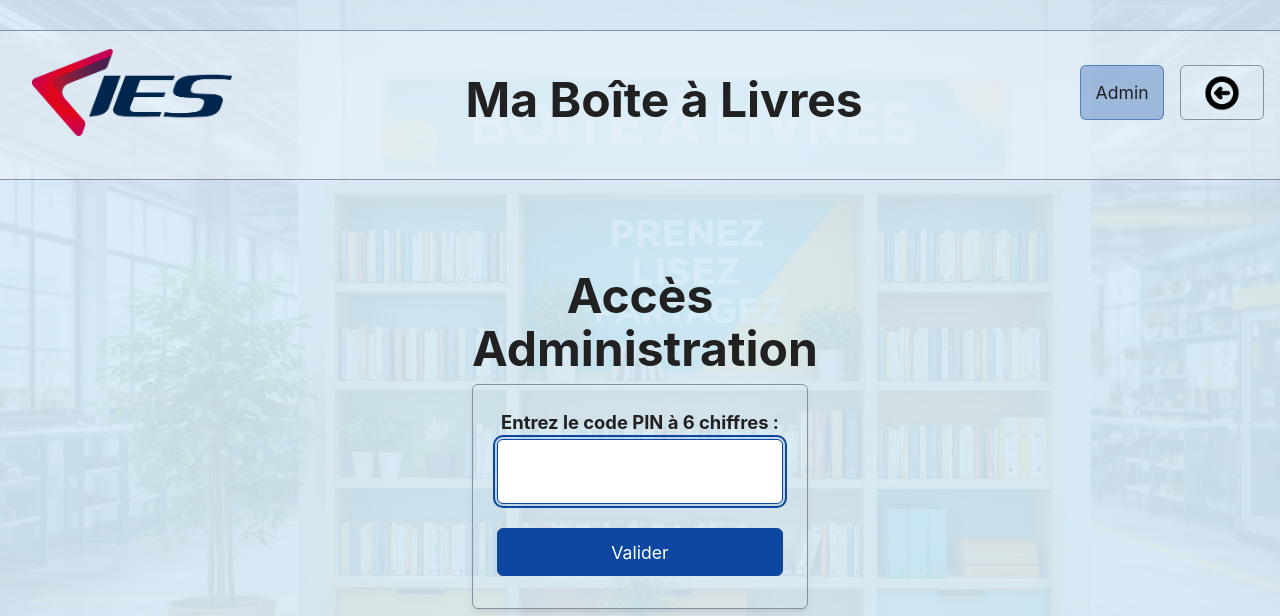
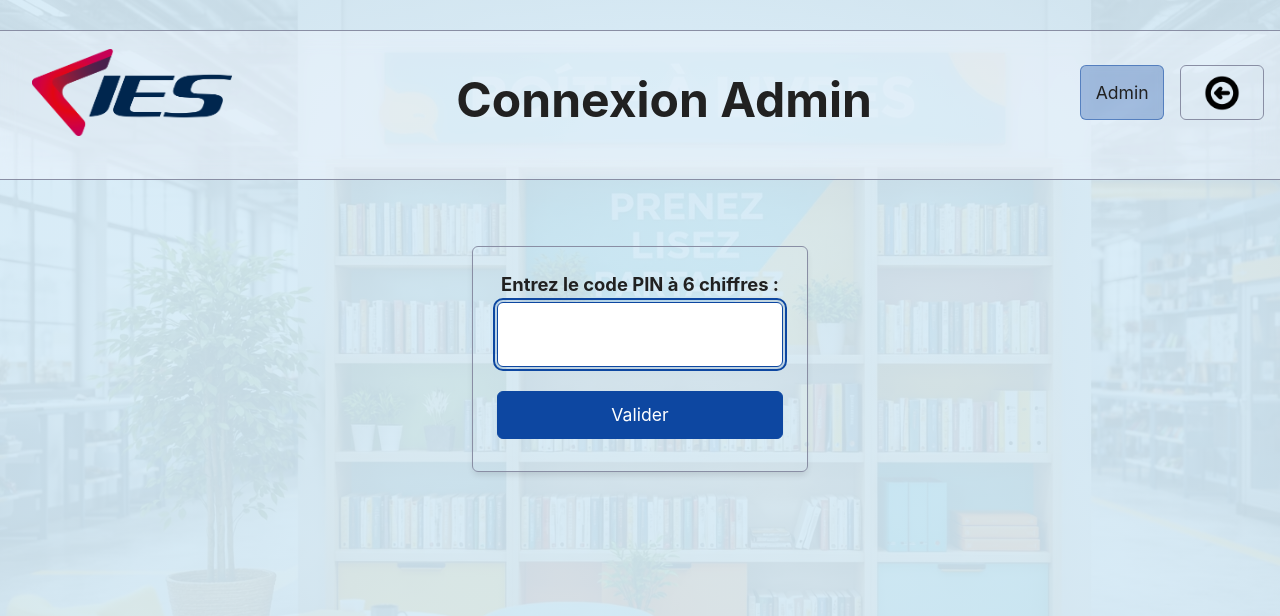
Before and after one commit to bananedopamine/Boite_a_livres, a Symfony app: template templates/admin/login.html.twig in a window 1280 px wide. Shown: the top 616 px of the page. Run offline with Twig, Linux system fonts and the light colour scheme; the template is opened without the code that fills it, so the values that code supplies are empty; some libraries are stand-ins or nearby versions.

Commit message:
~ Titre du header modulables

```diff
--- a/templates/admin/login.html.twig
+++ b/templates/admin/login.html.twig
@@ -1,10 +1,10 @@
 {% extends 'base.html.twig' %}
 
 {% block title %}Connexion Admin{% endblock %}
+{% block PageTitle %}Connexion Admin{% endblock %}
 
 {% block body %}
 <main style="max-width: 400px; margin: auto; text-align: center;">
-    <h1>Accès Administration</h1>
 
     <form method="post">
         <label for="pin">Entrez le code PIN à 6 chiffres :</label>
--- a/templates/admin/settings.html.twig
+++ b/templates/admin/settings.html.twig
@@ -3,10 +3,10 @@
 {% extends 'base.html.twig' %}
 
 {% block title %}Paramètres Admin{% endblock %}
+{% block PageTitle %}Paramètres Admin{% endblock %}
 
 {% block body %}
 <div class="container">
-    <h1>Paramètres Administrateur</h1>
 
     {# Messages de succès/erreur #}
     {% if error %}
--- a/templates/base.html.twig
+++ b/templates/base.html.twig
@@ -23,7 +23,7 @@
                         <img src="{{ asset('extras/images/245-MRK.ERG.506_LogoTransparent_v1.0.png') }}" alt "Accueil" style="width: 200px; height: auto;" align="center">
                     </a>
 
-                    <h1>Ma Boîte à Livres</h1>
+                    <h1>{% block PageTitle %}Ma Boîte à Livres{% endblock %}</h1>
 
                     <div style="display:flex;">
                         {% if app.session.get('admin_authenticated') %}
--- a/templates/livre/index.html.twig
+++ b/templates/livre/index.html.twig
@@ -7,9 +7,9 @@
 {% extends 'base.html.twig' %}
 
 {% block title %}Liste des livres{% endblock %}
+{% block PageTitle %} Liste des livres {% endblock %}
 
 {% block body %}
-    <h1>Liste des livres en stock</h1>
 
     {# Inclusion du formulaire de recherche dynamique #}
     {% include 'livre/_search_form.html.twig' %}
--- a/templates/mouvement/index.html.twig
+++ b/templates/mouvement/index.html.twig
@@ -7,9 +7,9 @@
 {% extends 'base.html.twig' %}
 
 {% block title %}Historique des mouvements{% endblock %}
+{% block PageTitle %}Historique des mouvements{% endblock %}
 
 {% block body %}
-    <h1>Historique des mouvements</h1>
 
     {# Inclusion du formulaire de recherche #}
     {% include 'mouvement/_search_form.html.twig' %}
```
